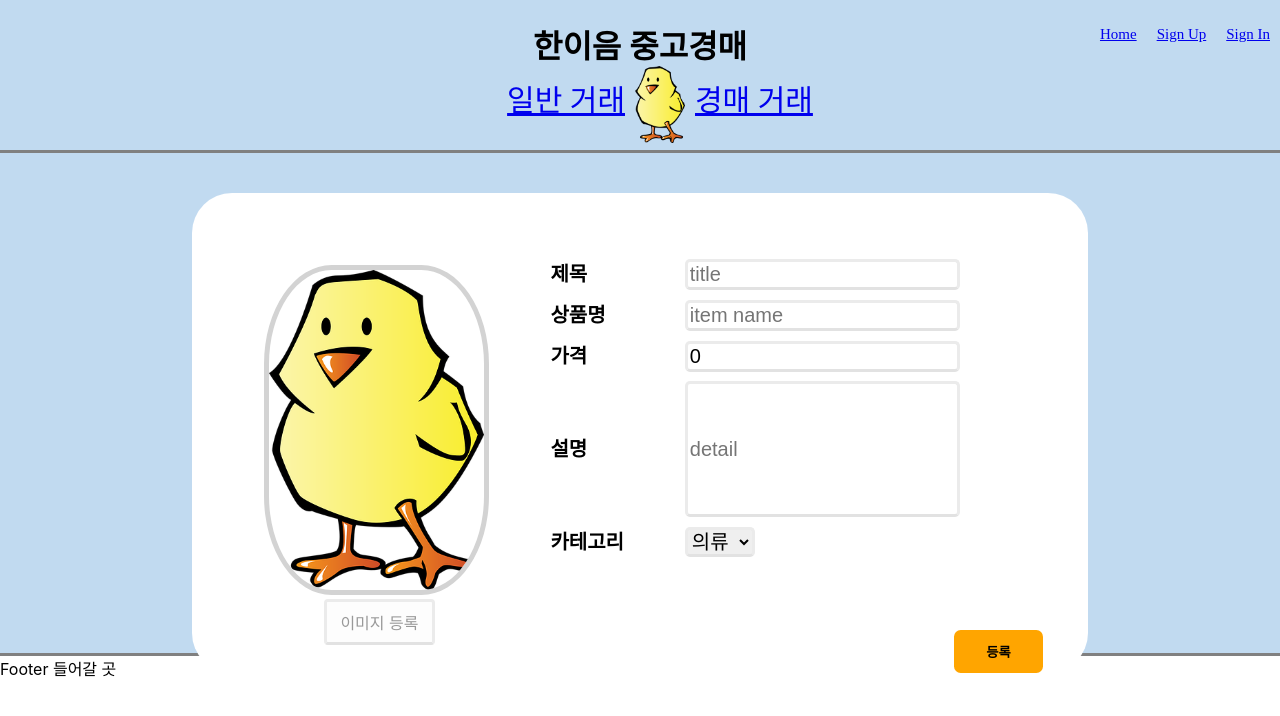
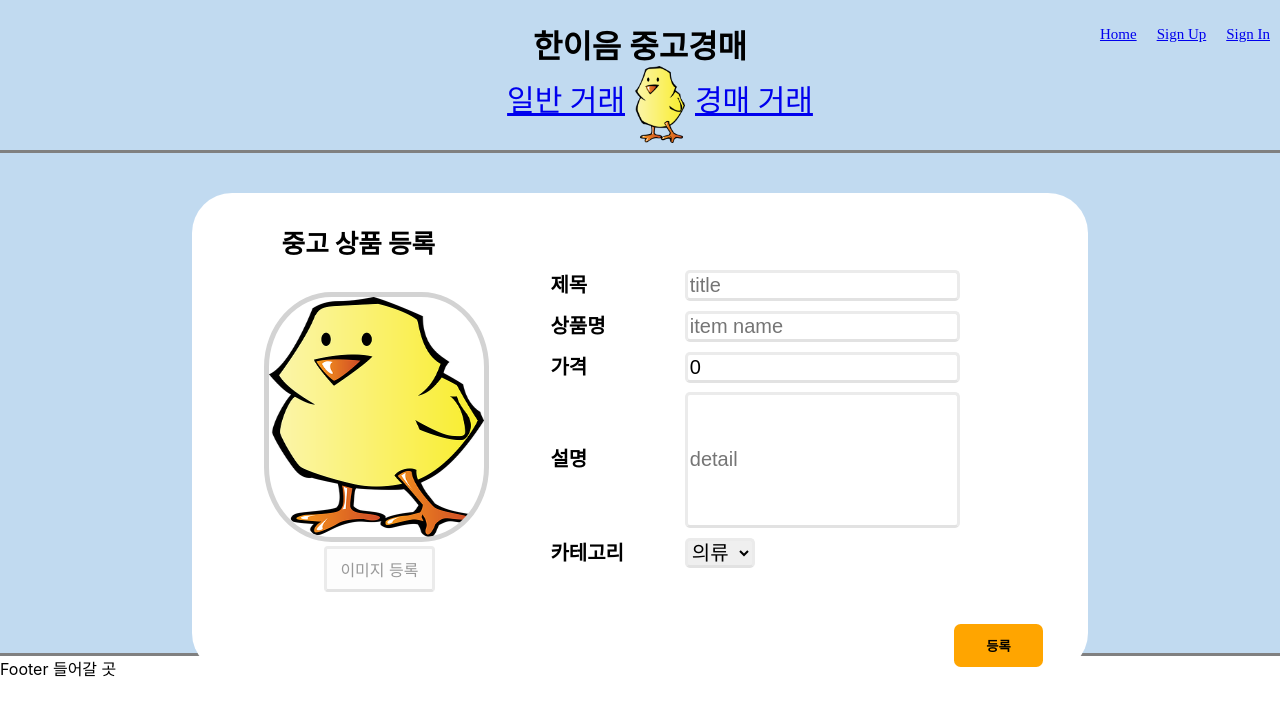
Before and after one commit to hyuntall/VintageAction, a React (Create React App) app in the folder frontend/hanium-client/: page /vintage-upload in a window 1280 px wide. Shown: the top 716 px of the page. Built offline with nearby package versions, Linux system fonts and the light colour scheme.

Commit message:
Modify Vintage.css

```diff
--- a/frontend/hanium-client/src/css/Vintage.css
+++ b/frontend/hanium-client/src/css/Vintage.css
@@ -15,10 +15,19 @@
     border-radius: 2.5em;
 }
 
+.vintage-upload-container h3 {
+    position: relative;
+    margin: auto;
+    top: 3vh;
+    margin-left: 10%;
+    font-size: 2vw;
+}
+
+
 .vintage-upload-container .vintage-upload-form {
     position: relative;
     margin: auto;
-    top: 3vh;
+    top: 2vh;
     display: flex;
     height: 90%;
 }
@@ -26,7 +35,7 @@
 .vintage-upload-form .image-form{
     width: 30%;
     margin-left: 5%;
-    margin-top: 3vh;
+    margin-top: 5vh;
     height: 60%;
 }
 
@@ -34,7 +43,7 @@
     border: 5px solid lightgray;
     border-radius: 30%;
     width: 80%;
-    height: 40vh;
+    height: 30vh;
     margin-left: 10%;
 }
 .image-form label {
@@ -103,7 +112,7 @@
     position: absolute;
     height: 10%;
     width: 10%;
-    bottom: 0vh;
+    bottom: 1.3vw;
     right: 5%;
     background-color: orange;
     border: 0;
--- a/frontend/hanium-client/src/routes/VintageUpload.js
+++ b/frontend/hanium-client/src/routes/VintageUpload.js
@@ -5,6 +5,7 @@ const VintageUpload = () => {
 
     return (
         <div className="vintage-upload-container">
+            <h3>중고 상품 등록</h3>
             <VintageUploadForm/>
         </div>
     )
```
